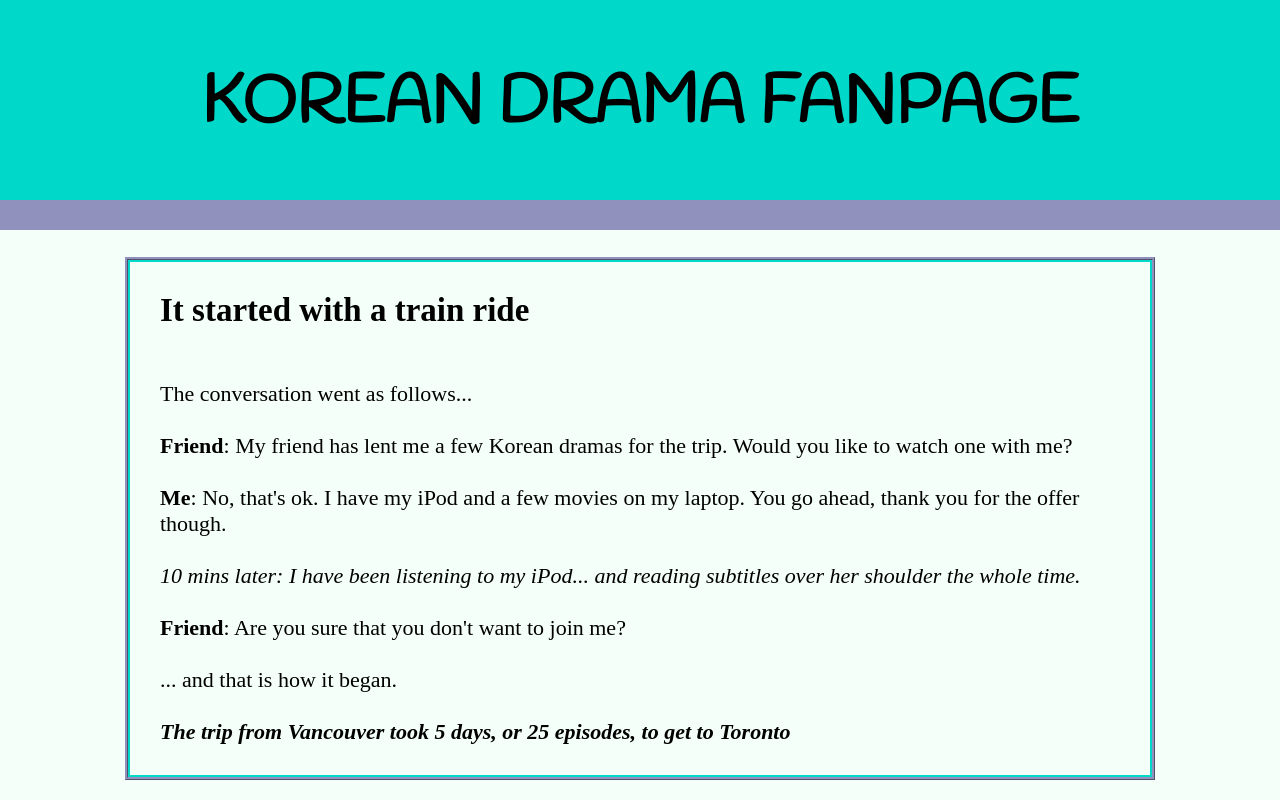
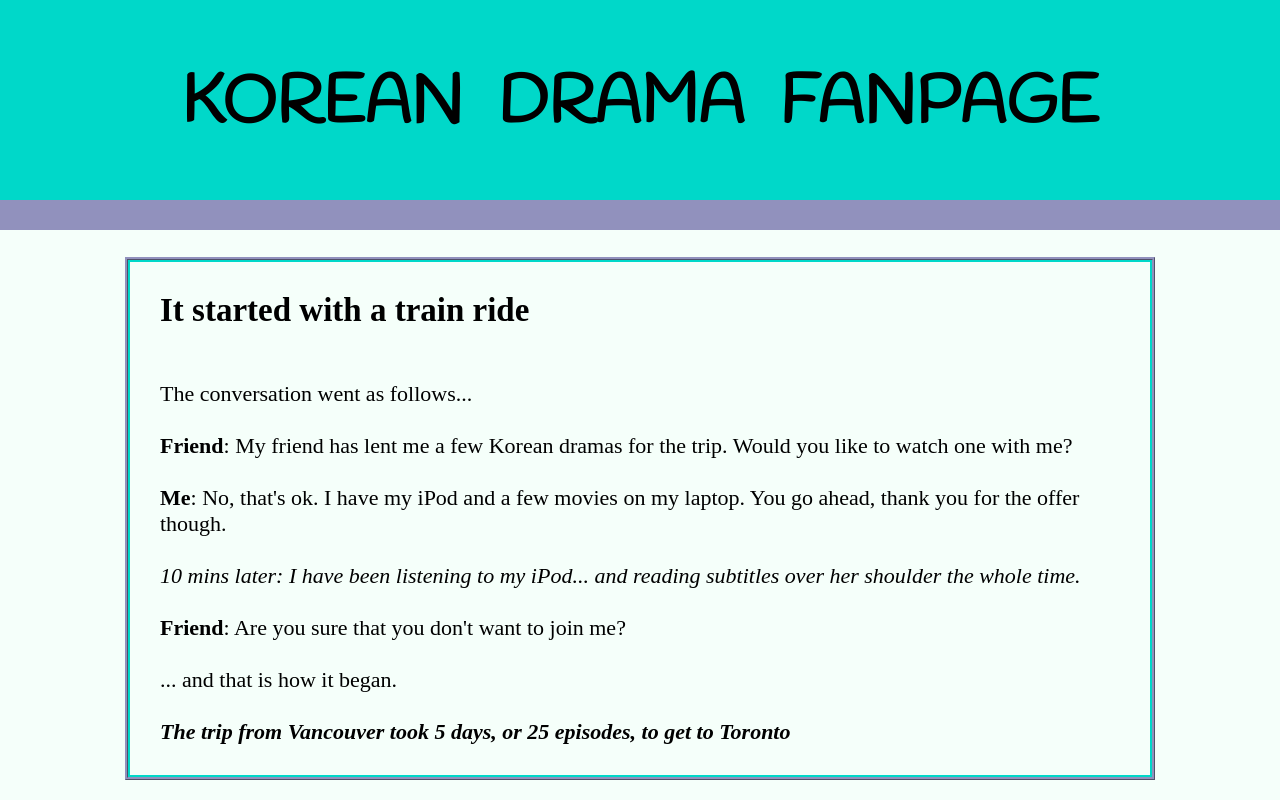
Before and after one commit to ACamille/Website, a plain HTML site: page index.html in a window 1280 px wide. Shown: the top 800 px of the page. Drawn offline with Linux system fonts and the light colour scheme; a web font is replaced by a local one.

Commit message:
word spacing

```diff
--- a/style.css
+++ b/style.css
@@ -25,6 +25,7 @@ h1 {
   text-transform: uppercase;
   font-size: 50pt;
   font-family: 'Handlee', cursive;
+  word-spacing: 20px;
 }
 
 .nav_left {
```
